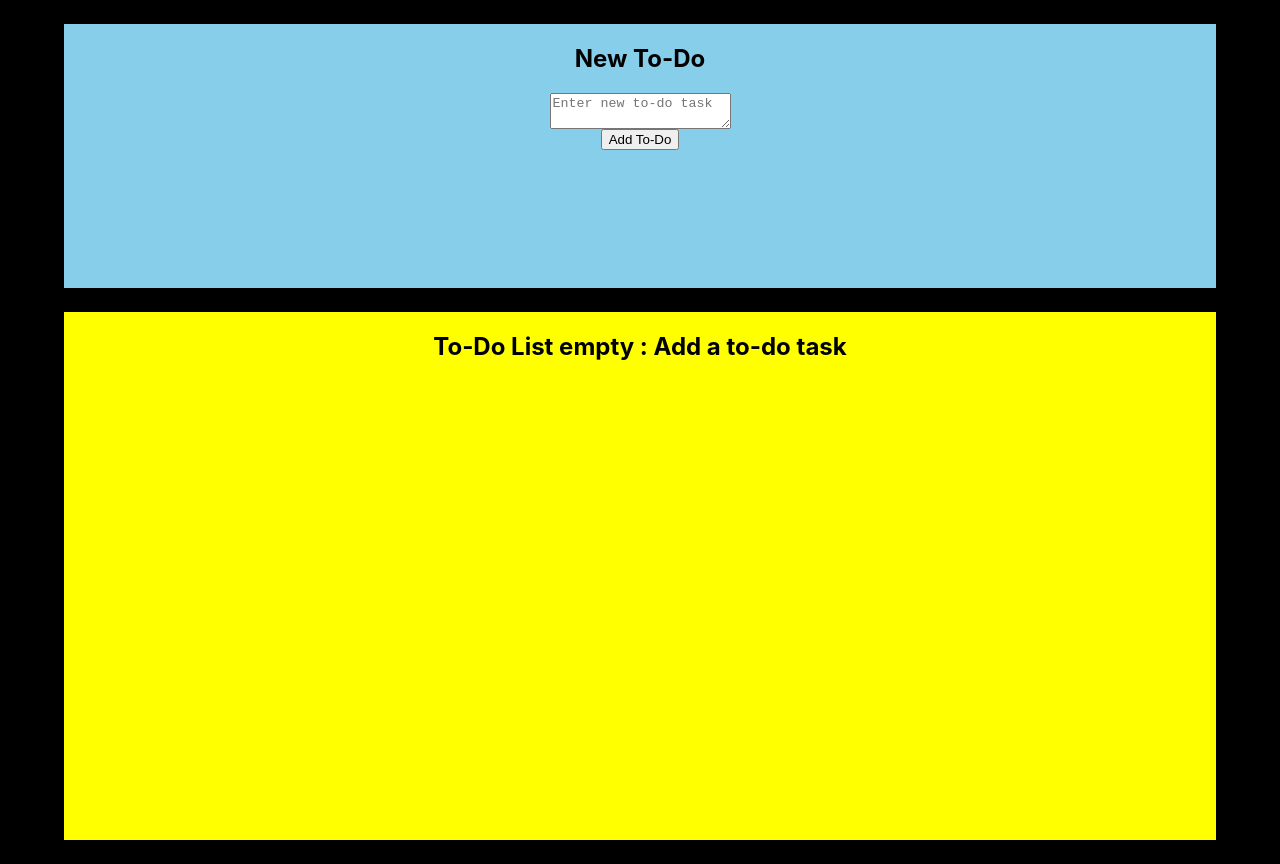
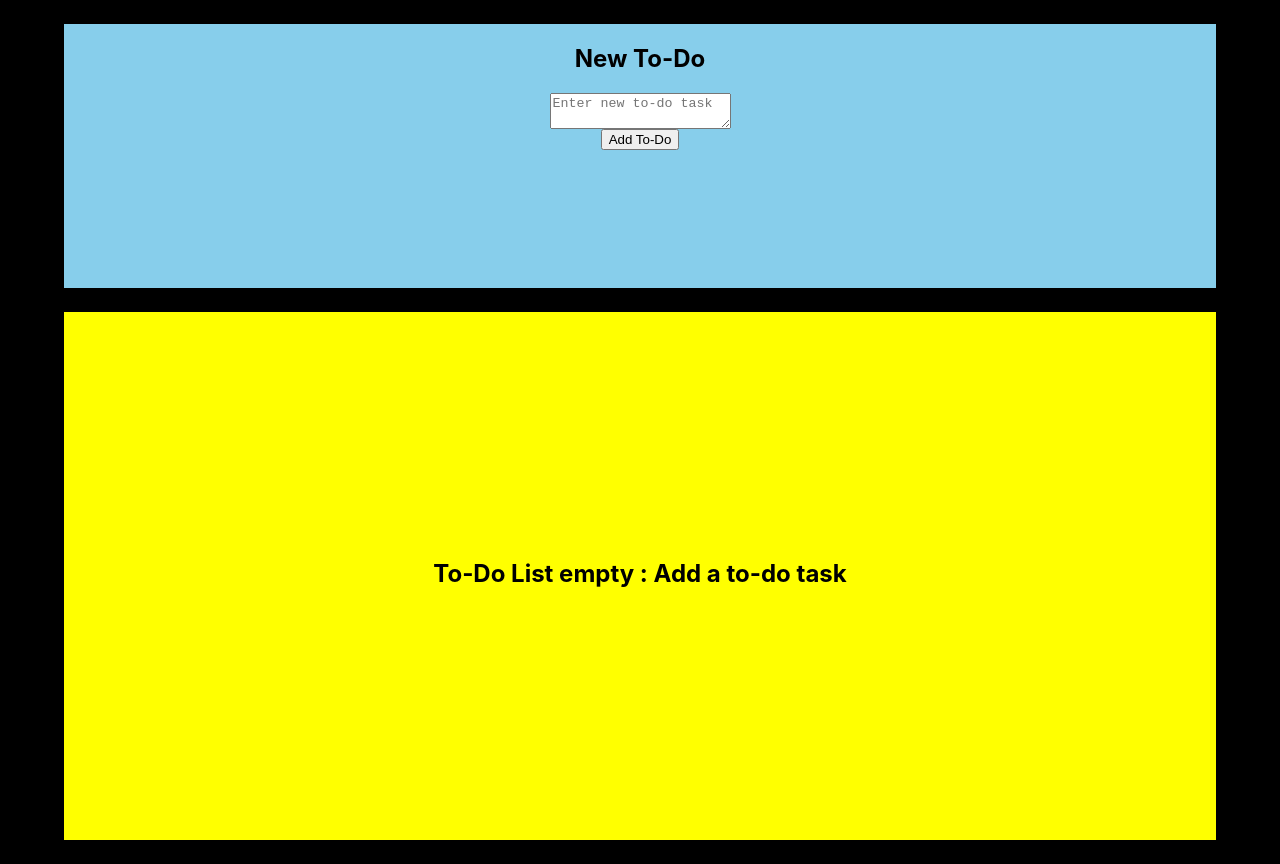
Before and after one commit to alricf/to-do, a React (Create React App) app: page / in a window 1280 px wide. Built offline with nearby package versions, Linux system fonts and the light colour scheme.

Commit message:
Adding id to empty list message

```diff
--- a/src/components/ToDoList.tsx
+++ b/src/components/ToDoList.tsx
@@ -86,7 +86,7 @@ const ToDoList: React.FC<IProps> = ({ toDoList, setToDoList }): JSX.Element => {
           {renderToDoList()}
         </ul>
       ) : (
-        <h1>
+        <h1 id="empty-list">
           To-Do List empty : Add a to-do task
         </h1>
       )}
```
